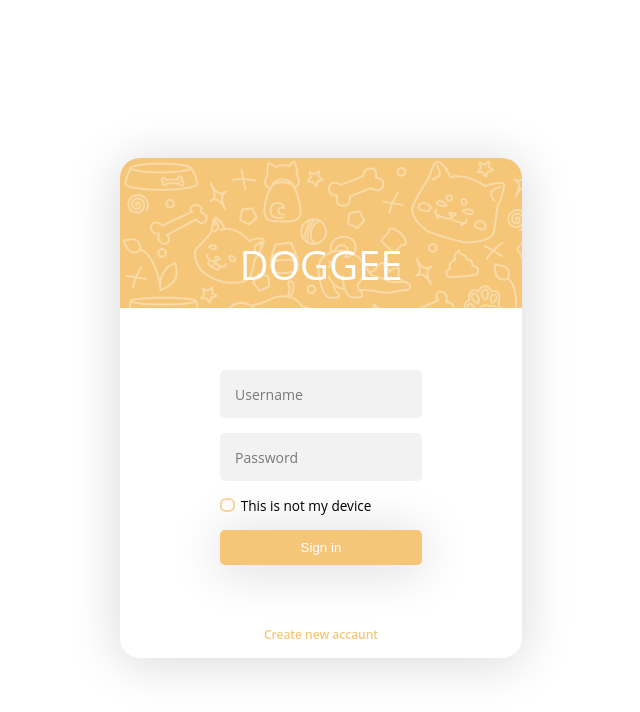
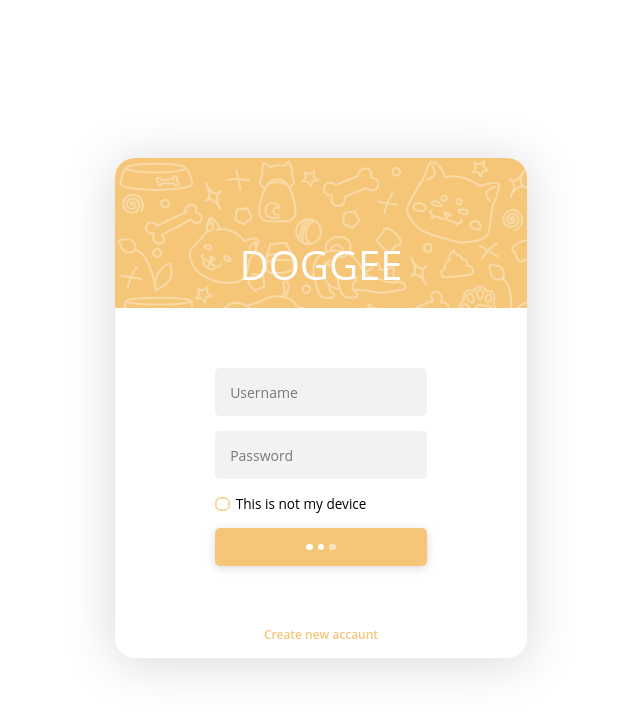
Before and after one commit to m-persikov/Backend, a React (Vite) app in the folder Front/: page /auth in a window 1280 px wide. Shown: the top 712 px of the page, without its empty margins (319-959 px from the left). Built offline with nearby package versions, Linux system fonts and the light colour scheme.

Commit message:
add: Button animation

```diff
--- a/Front/src/common/buttons/Button/Button.module.css
+++ b/Front/src/common/buttons/Button/Button.module.css
@@ -1,18 +1,72 @@
-button {
+.button {
   background-color: #f5c678;
-  box-shadow: 0 4px 50px 2px rgba(0, 0, 0, 0.15);
+  box-shadow: 0 2px 10px rgba(0, 0, 0, 0.15);
+  padding: 15.5px 102.5px;
   border-radius: 5px;
-  padding: 10px 80.5px;
   border: none;
   color: #ffffff;
+  font-size: 14px;
+  font-weight: 300;
   cursor: pointer;
 }
 
-button:hover {
+.button:hover {
   background-color: #f5c678;
   box-shadow: 0 2px 10px rgba(0, 0, 0, 0.5);
 }
 
-button:active {
+.button:active {
   background-color: rgba(245, 198, 120, 0.7);
 }
+
+.dot-flashing {
+  position: relative;
+  width: 0.42rem;
+  height: 0.42rem;
+  border-radius: 0.35rem;
+  background-color: #fff;
+  color: #fff;
+  animation: dotFlashing 0.5s infinite linear alternate;
+  animation-delay: 0.25s;
+}
+
+.dot-flashing::before,
+.dot-flashing::after {
+  content: '';
+  display: inline-block;
+  position: absolute;
+  top: 0;
+}
+
+.dot-flashing::before {
+  left: -0.71rem;
+  width: 0.42rem;
+  height: 0.42rem;
+  border-radius: 0.35rem;
+  background-color: #fff;
+  color: #fff;
+  animation: dotFlashing 0.5s infinite alternate;
+  animation-delay: 0s;
+}
+
+.dot-flashing::after {
+  left: 0.71rem;
+  width: 0.42rem;
+  height: 0.42rem;
+  border-radius: 0.35rem;
+  background-color: #fff;
+  color: #fff;
+  animation: dotFlashing 0.5s infinite alternate;
+  animation-delay: 0.5s;
+}
+
+@keyframes dotFlashing {
+  0% {
+    background-color: rgba(255, 255, 255, 0.5);
+  }
+
+  50%,
+  100% {
+    background-color: #fff;
+  }
+}
--- a/Front/src/common/buttons/Button/Button.tsx
+++ b/Front/src/common/buttons/Button/Button.tsx
@@ -2,8 +2,16 @@ import { FC, HTMLProps } from 'react';
 
 import styles from './Button.module.css';
 
-interface ButtonProps extends HTMLProps<HTMLButtonElement> {}
+interface ButtonProps extends HTMLProps<HTMLButtonElement> {
+	isLoading?: boolean;
+}
 
-export const Button: FC<ButtonProps> = ({ children }) => {
-	return <button className={styles.button}>{children}</button>;
+export const Button: FC<ButtonProps> = ({ children, isLoading = true }) => {
+	return (
+		<button className={styles.button}>
+			{/* TODO: best practice */}
+			{!isLoading && children}
+			{isLoading && <div className={styles['dot-flashing']} />}
+		</button>
+	);
 };
```
